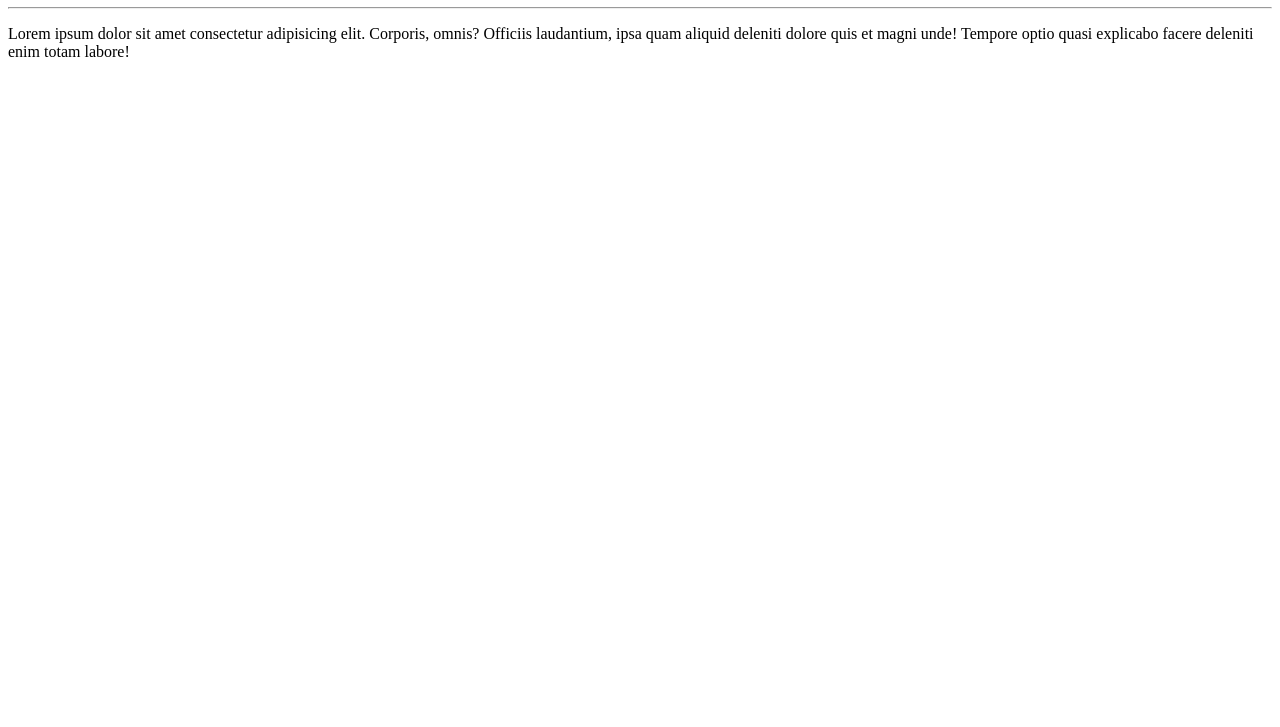
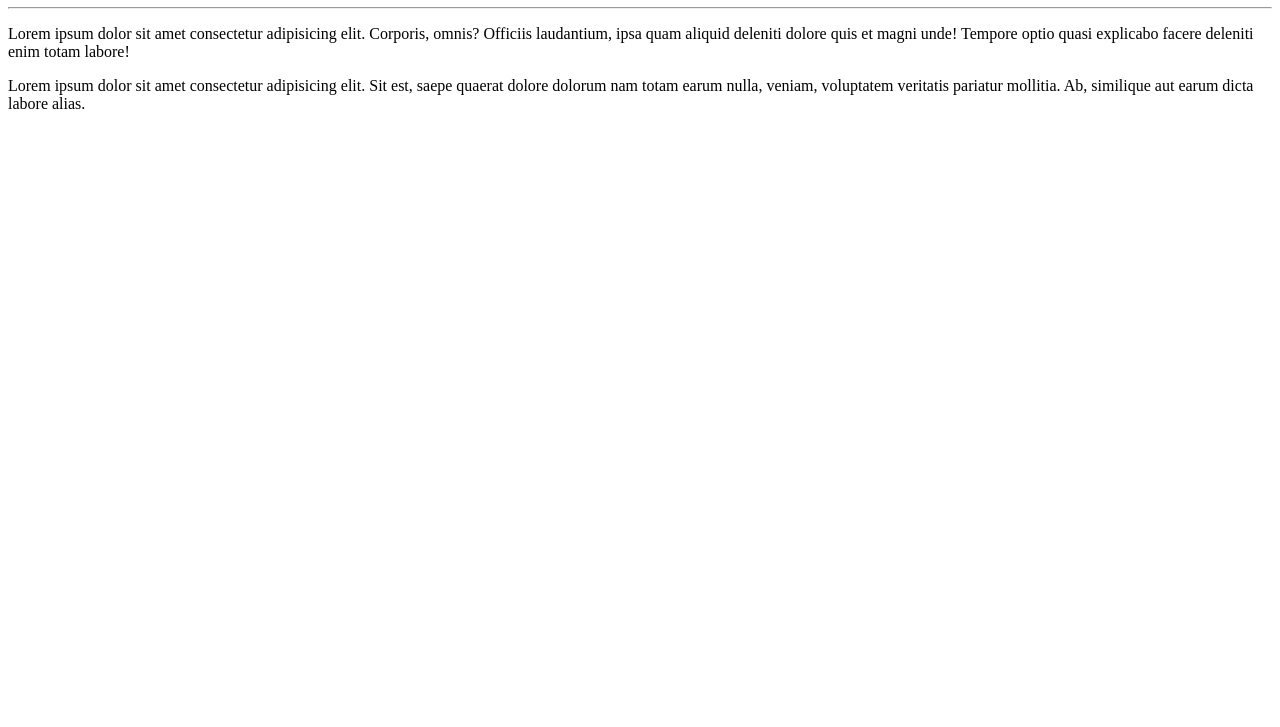
Before and after one commit to danields91/Ola-Mundo, a plain HTML site: page site-exemplo/index.html in a window 1280 px wide. Shown: the part 73-800 px from the top of the page. Drawn offline with Linux system fonts and the light colour scheme.

Commit message:
Adicionei um parágrafo Lorem

```diff
--- a/site-exemplo/index.html
+++ b/site-exemplo/index.html
@@ -10,6 +10,7 @@
     <h1>Olá, Mundo!</h1>
     <hr>
     <p>Lorem ipsum dolor sit amet consectetur adipisicing elit. Corporis, omnis? Officiis laudantium, ipsa quam aliquid deleniti dolore quis et magni unde! Tempore optio quasi explicabo facere deleniti enim totam labore!</p>
+    <p>Lorem ipsum dolor sit amet consectetur adipisicing elit. Sit est, saepe quaerat dolore dolorum nam totam earum nulla, veniam, voluptatem veritatis pariatur mollitia. Ab, similique aut earum dicta labore alias.</p>
 
 </body>
 </html>
```
